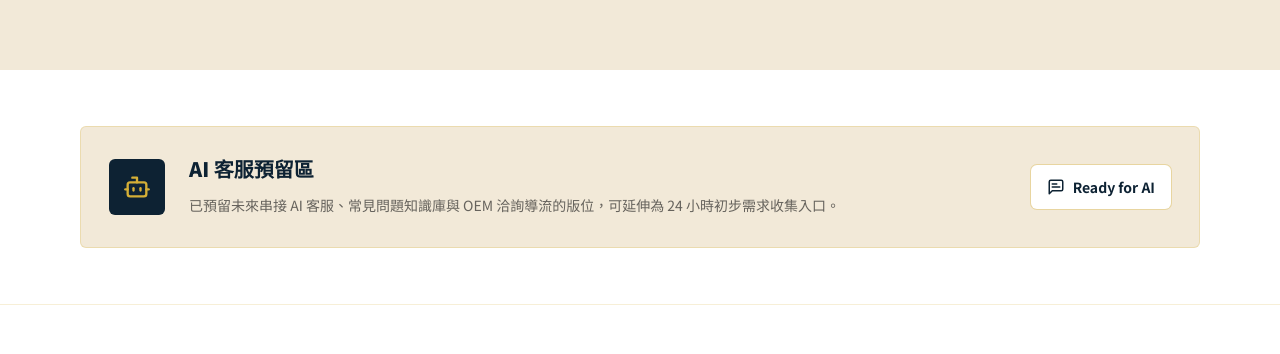
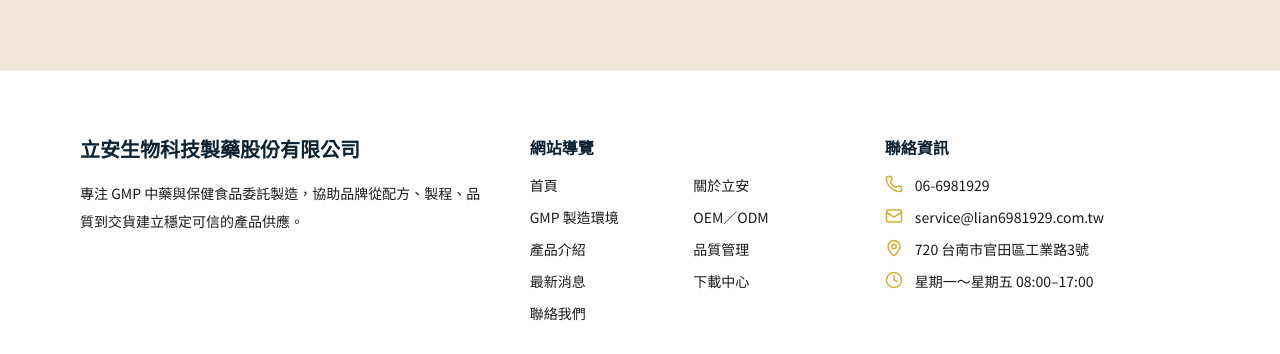
Before and after one commit to lian2021719-ai/lian-biotech-website, a Next.js app: page / in a window 1280 px wide. Shown: the part 5034-5388 px from the top of the page. Built offline with nearby package versions, Linux system fonts and the light colour scheme.

Commit message:
移除首頁 AI 客服預留區

```diff
--- a/app/page.tsx
+++ b/app/page.tsx
@@ -1,5 +1,4 @@
 import { ArrowRight, CheckCircle2, Phone } from "lucide-react";
-import { AiSupportTeaser } from "@/components/AiSupportTeaser";
 import { ButtonLink } from "@/components/ButtonLink";
 import { FadeIn } from "@/components/FadeIn";
 import { MapEmbed } from "@/components/MapEmbed";
@@ -220,7 +219,6 @@
         </div>
       </section>
 
-      <AiSupportTeaser />
     </>
   );
 }
```
